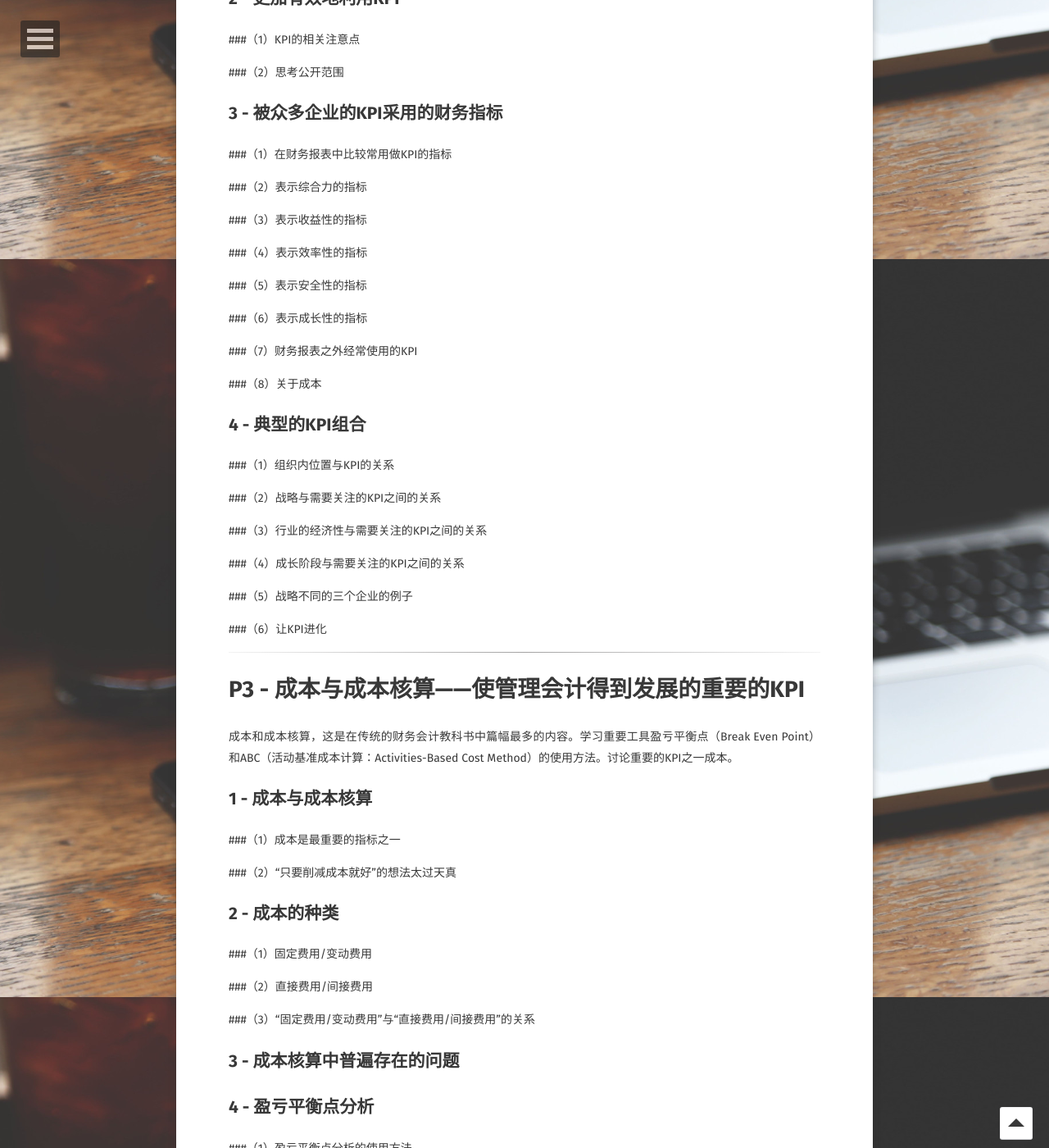
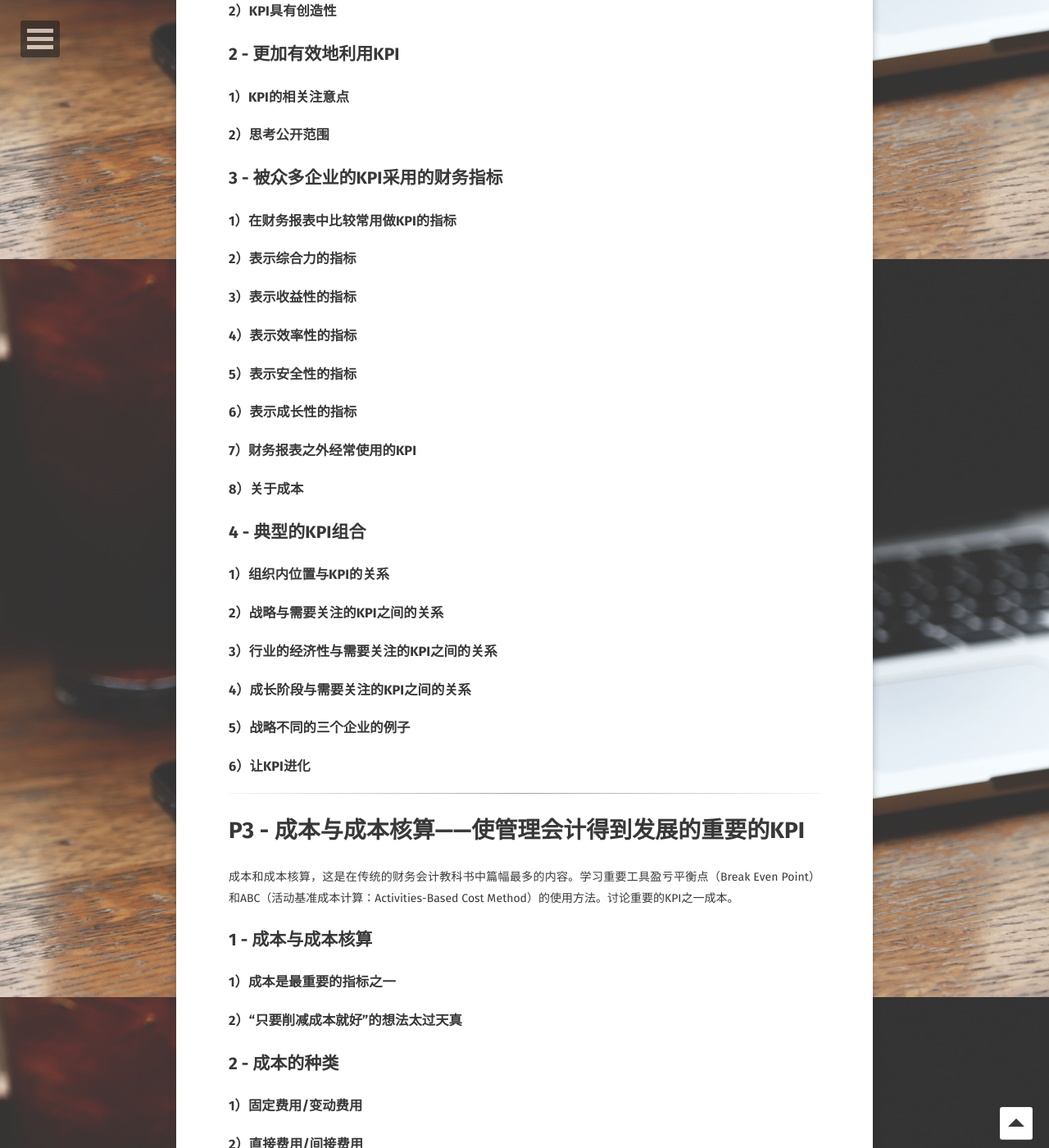
Before and after one commit to bossguloi/bossguloi.github.io, a Jekyll site: the page built from _posts/2019-08-16-mab-management-account.md, in a window 1280 px wide and 1400 px high, scrolled down 2384 px. Shown: the whole window at 82% size. Built offline with Jekyll 4.4.1, drawn with Linux system fonts in a browser that asks for light colours; some web fonts are replaced; some of the changed text lies outside the part shown.

Commit message:
Update 2019-08-16-mab-management-account.md

```diff
--- a/_posts/2019-08-16-mab-management-account.md
+++ b/_posts/2019-08-16-mab-management-account.md
@@ -47,29 +47,29 @@ comments: false
 
 ## 1 - 管理会计的基本
 
-###（1）会计分为管理会计和财务会计
+### 1）会计分为管理会计和财务会计
 
-###（2）首先是“可视化”
+### 2）首先是“可视化”
 
-###（3）通过各种概念和工具来提高企业价值
+### 3）通过各种概念和工具来提高企业价值
 
-###（4）管理会计对任何人来说都是非常方便的工具
+### 4）管理会计对任何人来说都是非常方便的工具
 
 
 ## 2 - 企业的战略与管理会计
 
-###（1）企业的目标是什么
+### 1）企业的目标是什么
 
-###（2）设定商业活动是否按照战略计划进行
+### 2）设定商业活动是否按照战略计划进行
 
-###（3）用管理会计和领导能力来支撑战略
+### 3）用管理会计和领导能力来支撑战略
 
 
 ## 3 - 灵活性极强的管理会计
 
-###（1）想要应用管理会计，创造性必不可少
+### 1）想要应用管理会计，创造性必不可少
 
-###（2）不要过分重视数字
+### 2）不要过分重视数字
 
 
 ---
@@ -80,50 +80,50 @@ comments: false
 
 ## 1 - 好的KPI从战略开始
 
-###（1）根据战略设定KPI
+### 1）根据战略设定KPI
 
-###（2）KPI具有创造性
+### 2）KPI具有创造性
 
 
 ## 2 - 更加有效地利用KPI
 
-###（1）KPI的相关注意点
+### 1）KPI的相关注意点
 
-###（2）思考公开范围
+### 2）思考公开范围
 
 
 ## 3 - 被众多企业的KPI采用的财务指标
 
-###（1）在财务报表中比较常用做KPI的指标
+### 1）在财务报表中比较常用做KPI的指标
 
-###（2）表示综合力的指标
+### 2）表示综合力的指标
 
-###（3）表示收益性的指标
+### 3）表示收益性的指标
 
-###（4）表示效率性的指标
+### 4）表示效率性的指标
 
-###（5）表示安全性的指标
+### 5）表示安全性的指标
 
-###（6）表示成长性的指标
+### 6）表示成长性的指标
 
-###（7）财务报表之外经常使用的KPI
+### 7）财务报表之外经常使用的KPI
 
-###（8）关于成本
+### 8）关于成本
 
 
 ## 4 - 典型的KPI组合
 
-###（1）组织内位置与KPI的关系
+### 1）组织内位置与KPI的关系
 
-###（2）战略与需要关注的KPI之间的关系
+### 2）战略与需要关注的KPI之间的关系
 
-###（3）行业的经济性与需要关注的KPI之间的关系
+### 3）行业的经济性与需要关注的KPI之间的关系
 
-###（4）成长阶段与需要关注的KPI之间的关系
+### 4）成长阶段与需要关注的KPI之间的关系
 
-###（5）战略不同的三个企业的例子
+### 5）战略不同的三个企业的例子
 
-###（6）让KPI进化
+### 6）让KPI进化
 
 
 ---
@@ -134,18 +134,18 @@ comments: false
 
 ## 1 - 成本与成本核算
 
-###（1）成本是最重要的指标之一
+### 1）成本是最重要的指标之一
 
-###（2）“只要削减成本就好”的想法太过天真
+### 2）“只要削减成本就好”的想法太过天真
 
 
 ## 2 - 成本的种类
 
-###（1）固定费用/变动费用
+### 1）固定费用/变动费用
 
-###（2）直接费用/间接费用
+### 2）直接费用/间接费用
 
-###（3）“固定费用/变动费用”与“直接费用/间接费用”的关系
+### 3）“固定费用/变动费用”与“直接费用/间接费用”的关系
 
 
 ## 3 - 成本核算中普遍存在的问题
@@ -153,24 +153,24 @@ comments: false
 
 ## 4 - 盈亏平衡点分析
 
-###（1）盈亏平衡点分析的使用方法
+### 1）盈亏平衡点分析的使用方法
 
-###（2）思考经营上的行动
+### 2）思考经营上的行动
 
-###（3）固定费型商业活动与变动费型商业活动
+### 3）固定费型商业活动与变动费型商业活动
 
 
 ## 5 - ABC（基于活动的成本管理）
 
-###（1）什么是ABC
+### 1）什么是ABC
 
-###（2）ABC的思考方法
+### 2）ABC的思考方法
 
-###（3）ABC的实例
+### 3）ABC的实例
 
-###（4）加入作业的优点
+### 4）加入作业的优点
 
-###（5）ABC的极限
+### 5）ABC的极限
 
 
 ---
@@ -188,13 +188,13 @@ comments: false
 
 ## 管控流程与关注时间的管理法
 
-###（1）与传统的成本管理完全不同视角的会计方法
+### 1）与传统的成本管理完全不同视角的会计方法
 
-###（2）事例/通过产量会计决定应该生产哪个产品
+### 2）事例/通过产量会计决定应该生产哪个产品
 
-###（3）产量会计与传统管理会计的区别
+### 3）产量会计与传统管理会计的区别
 
-###（4）产量会计的使用方法
+### 4）产量会计的使用方法
 
 
 ---
@@ -205,30 +205,30 @@ comments: false
 
 ## 1 - 将描绘战略地图的KPI组合起来的BSC
 
-###（1）基于战略组合多个KPI
+### 1）基于战略组合多个KPI
 
-###（2）BSC的四个视点
+### 2）BSC的四个视点
 
-###（3）战略地图
+### 3）战略地图
 
-###（4）导入BSC获取成功的关键点
+### 4）导入BSC获取成功的关键点
 
-###（5）“类似BSC”就足够了
+### 5）“类似BSC”就足够了
 
-###（6）保持进化
+### 6）保持进化
 
 
 ## 2 - PDCA（Plan-Do-Check-Action）
 
-###（1）管理会计与PDCA
+### 1）管理会计与PDCA
 
-###（2）PDCA中的子结构
+### 2）PDCA中的子结构
 
-###（3）让PDCA循环更加高效的关键
+### 3）让PDCA循环更加高效的关键
 
-###（4）计划与预算的意义
+### 4）计划与预算的意义
 
-###（5）PDCA中的交流必不可少
+### 5）PDCA中的交流必不可少
 
 
 ---
@@ -239,38 +239,38 @@ comments: false
 
 ## 1 - 什么是激励性的管理会计
 
-###（1）评价改变人的行动
+### 1）评价改变人的行动
 
-###（2）激励性的管理会计的两大目标
+### 2）激励性的管理会计的两大目标
 
 
 ## 2 - 设计评价系统的关键
 
-###（1）业绩评价单位
+### 1）业绩评价单位
 
-###（2）成本中心和利润中心
+### 2）成本中心和利润中心
 
-###（3）合适的转移价格
+### 3）合适的转移价格
 
-###（4）控制的方法
+### 4）控制的方法
 
-###（5）业绩评价与奖励计划
+### 5）业绩评价与奖励计划
 
 
 ## 3 - 设定与评价相关的KPI
 
-###（1）将与评价相关的KPI分类
+### 1）将与评价相关的KPI分类
 
-###（2）KPI设定的失败例
+### 2）KPI设定的失败例
 
 
 # 补充
 
-###（1）产品原价与期间原价
+### 1）产品原价与期间原价
 
-###（2）直接原价计算和全部原价计算
+### 2）直接原价计算和全部原价计算
 
-###（3）EVA
+### 3）EVA
 
 
 ---
```
